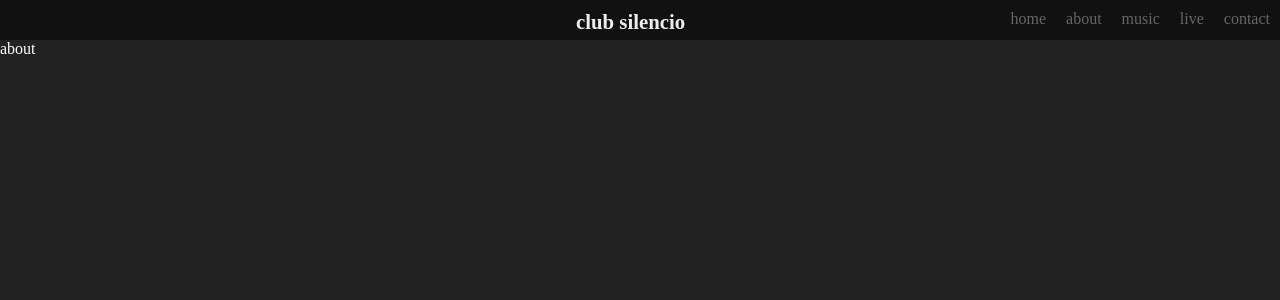
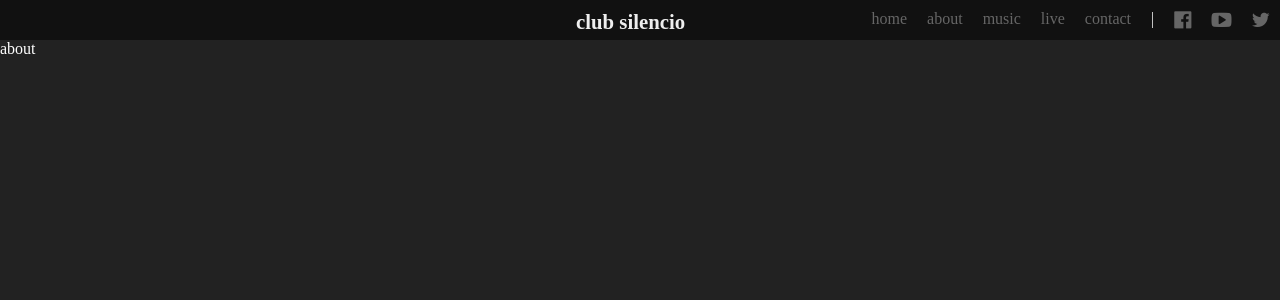
Before and after one commit to roddds/club-silencio, a Flask app: page /about in a window 1280 px wide. Shown: the top 300 px of the page. Run offline with Flask 2, Linux system fonts and the light colour scheme.

Commit message:
social icons

```diff
--- a/templates/base.html
+++ b/templates/base.html
@@ -2,6 +2,7 @@
 <html>
 <head>
     <link href='static/style.css' rel='stylesheet'>
+    <link href='static/font-awesome-4.5.0/css/font-awesome.css' rel='stylesheet'>
     <title>Home</title>
 </head>
 <body>
@@ -18,6 +19,12 @@
             <li><a href="/music">music</a></li>
             <li><a href="/live">live</a></li>
             <li><a href="/contact">contact</a></li>
+
+            <li>|</li>
+
+            <li><a href="http://facebook.com/elclubsilencio"><i class='fa fa-facebook-official'></i></a></li>
+            <li><a href="#"><i class='fa fa-youtube-play'></i></a></li>
+            <li><a href="http://twitter.com/clubsilencio_"><i class='fa fa-twitter'></i></a></li>
         </ul>
     </div>
 </div>
```
